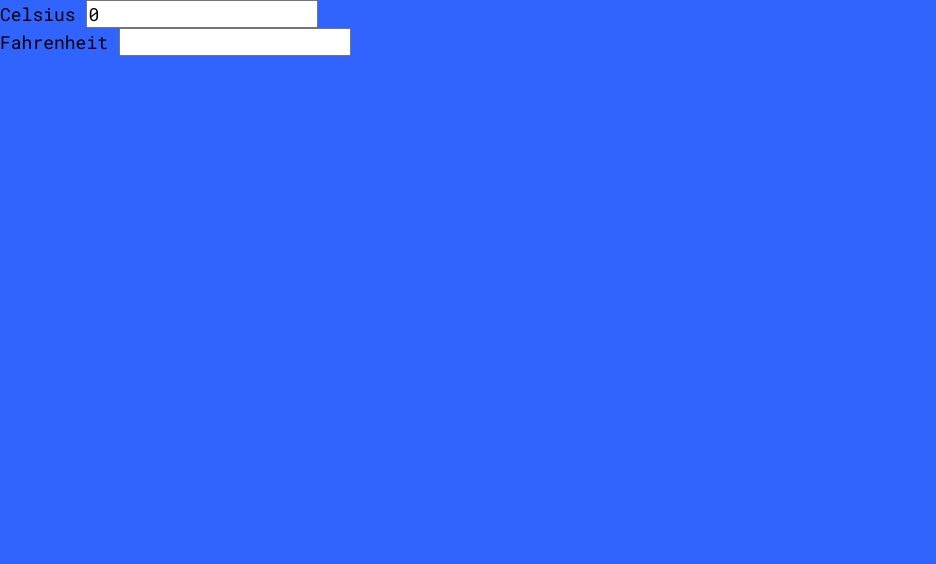
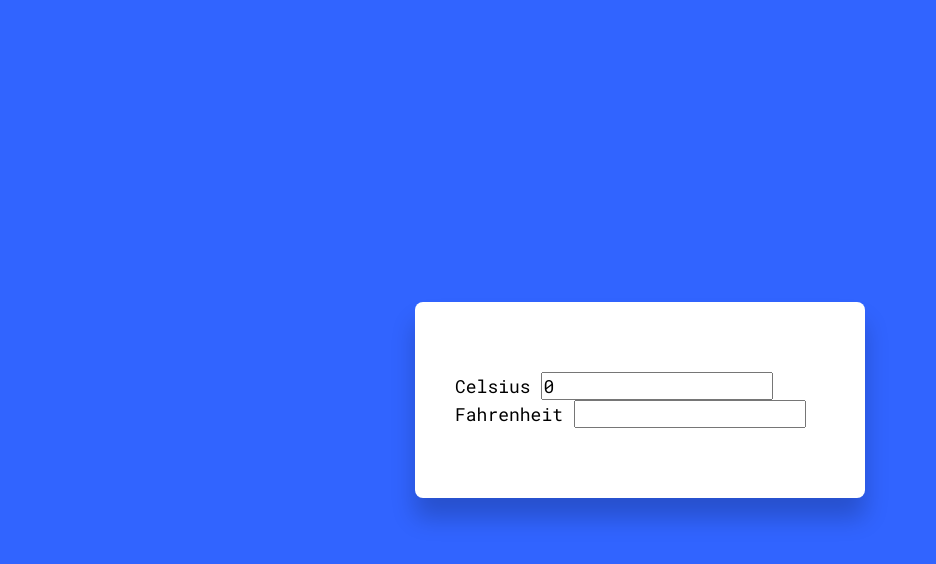
Before and after one commit to AmirTaki/Temperature-celsius-fahrenheit, a plain HTML site: page index.html in a window 1280 px wide. Shown: the whole page, without its empty margins (0-936 px from the left). Drawn offline with Linux system fonts and the light colour scheme.

Commit message:
styles css part 3

```diff
--- a/src/styles.css
+++ b/src/styles.css
@@ -8,3 +8,17 @@
 body {
     background-color:  #3164ff;
 }
+
+.wrapper {
+    width: 450px;
+    background-color: #fff;
+    padding: 70px 40px;
+    position: absolute;
+    transform: translate(-50%, -50%);
+    left: 50%;
+    top: 50%;
+    box-shadow: 0 20px 25px rgba(0, 0, 0, .2);
+    border-radius: 8px;
+    display: flex;
+    justify-content: space-between
+};
```
